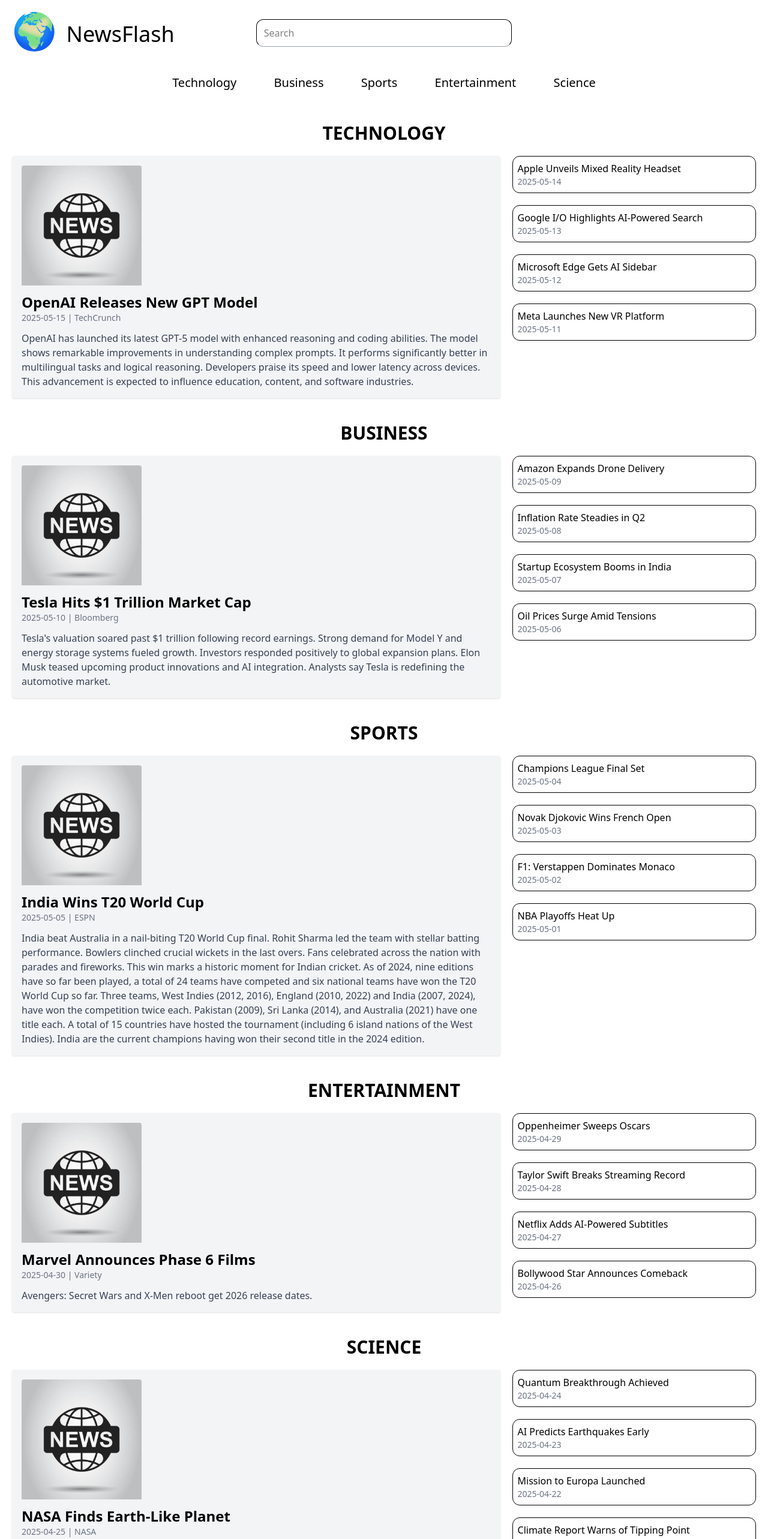
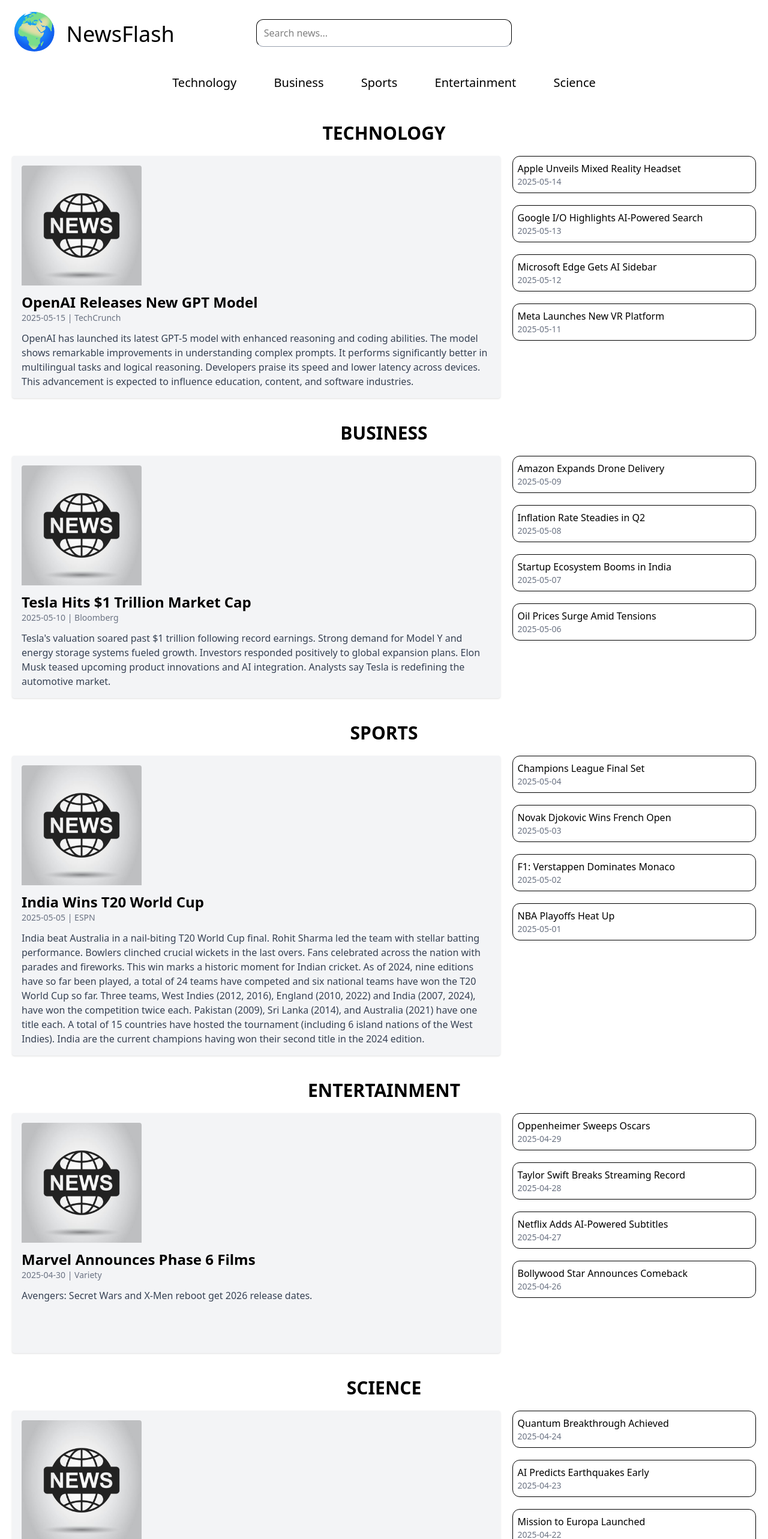
Before and after one commit to KinnariTamhane/news-flash, a Next.js app in the folder newsflash/: page / in a window 1280 px wide. Shown: the top 2566 px of the page at 60% size. Built offline with nearby package versions, Linux system fonts and the light colour scheme.

Commit message:
updated filter functionality

```diff
--- a/newsflash/src/app/ClientWrapper.tsx
+++ b/newsflash/src/app/ClientWrapper.tsx
@@ -1,11 +1,10 @@
 "use client";
 
 import NewsContainer from '@/components/NewsContainer';
-import Card from '@/components/Card';
 import Navigation from '@/components/Navigation';
 import Link from 'next/link';
 import SearchNews from '@/components/SearchNews';
-import React, { useState } from 'react'
+import React, { useEffect, useState } from 'react';
 
 type Article = {
   id: string;
@@ -13,31 +12,60 @@
   summary: string;
   url: string;
   publishedAt: string;
+  source?: string;
+  image?: string;
+};
+
+type NewsData = {
+  [category: string]: Article[];
 };
 
 type ClientWrapperProps = {
-  result: Article[];
-}
+  result: NewsData;
+};
 
-export default function ClientWrapper({result}:ClientWrapperProps) {
-    const [query, setQuery] = useState('')
+const ClientWrapper: React.FC<ClientWrapperProps> = ({ result }) => {
+  const [query, setQuery] = useState('');
+  const [filteredData, setFilteredData] = useState<NewsData>(result);
+
+  useEffect(() => {
+    if (!query.trim()) {
+      setFilteredData(result); // reset to full data if query empty
+      return;
+    }
+
+    const newFilteredData: NewsData = {};
+
+    Object.entries(result).forEach(([category, articles]) => {
+      const filteredArticles = articles.filter(
+        (a) =>
+          a.title.toLowerCase().includes(query.toLowerCase()) ||
+          a.summary.toLowerCase().includes(query.toLowerCase())
+      );
+      if (filteredArticles.length > 0) {
+        newFilteredData[category] = filteredArticles;
+      }
+    });
+
+    setFilteredData(newFilteredData);
+  }, [query, result]);
+
   return (
     <>
-        <div className='block md:grid md:grid-cols-3 mx-4 md:mx-0 mb-'>
-            <Link href="/" className='px-5 py-3 mt-12 md:mt-0 w-full'>
-                <p className='text-center md:text-left text-4xl md:text-6xl pt-2'>🌍 <span className='text-3xl lg:text-4xl align-middle'>NewsFlash</span></p>
-            </Link>
-            <SearchNews onSearchChange={setQuery}/>
-        </div>
-        <Navigation/>
-        {
-            query.trim() === ''
-            ?
-            <NewsContainer data={result}/>
-            :
-            ''
-            // <Card article={result}/>
-        }
+      <div className="block md:grid md:grid-cols-3 mx-4 md:mx-0 mb-">
+        <Link href="/" className="px-5 py-3 mt-12 md:mt-0 w-full">
+          <p className="text-center md:text-left text-4xl md:text-6xl pt-2">
+            🌍 <span className="text-3xl lg:text-4xl align-middle">NewsFlash</span>
+          </p>
+        </Link>
+        <SearchNews onSearchChange={setQuery} />
+      </div>
+
+      <Navigation />
+
+      <NewsContainer data={query.trim() === '' ? result : filteredData} />
     </>
-  )
-}
+  );
+};
+
+export default ClientWrapper;
--- a/newsflash/src/components/NewsContainer.tsx
+++ b/newsflash/src/components/NewsContainer.tsx
@@ -44,7 +44,7 @@
           <div key={category} className="flex flex-col gap-5">
             <h2 id={category} className="text-3xl font-bold uppercase text-center">{category}</h2>
             <div className="md:flex md:gap-5">
-              {/* LEFT: Main article (2/3) */}
+
               <div className="md:w-2/3 bg-gray-100 shadow rounded p-4">
                 <Image
                   src='/news.jpg'
@@ -58,8 +58,8 @@
                 <p className="mt-3 text-gray-700">{mainArticle.summary}</p>
               </div>
 
-              {/* RIGHT: Other articles (1/3) */}
-              <div className="md:w-1/3 bg-white rounded  space-y-3 overflow-y-auto max-h-[500px]">
+
+              <div className="md:w-1/3 bg-white rounded  space-y-3 overflow-y-auto h-[400px] overflow-auto">
                 {otherArticles.map((article) => (
                   <div
                     key={article.id}
--- a/newsflash/src/components/SearchNews.tsx
+++ b/newsflash/src/components/SearchNews.tsx
@@ -1,24 +1,22 @@
-"use client";
-import {useState} from 'react'
-import React from 'react'
+import React from 'react';
 
-type SearchProps = {
-  onSearchChange: (value: string) => void;
+type SearchNewsProps = {
+  onSearchChange: (query: string) => void;
 };
 
-function SearchNews({onSearchChange}:SearchProps) {
-
-const [searchInput,setSearchInput] = useState('');
-
-  if(searchInput){
-  onSearchChange(searchInput)
-  }
+const SearchNews: React.FC<SearchNewsProps> = ({ onSearchChange }) => {
+  const handleChange = (e: React.ChangeEvent<HTMLInputElement>) => {
+    onSearchChange(e.target.value);
+  };
 
   return (
-    <div>
-        <input className='border rounded-xl border-b-gray-400 px-3 py-2 mt-8 block w-full h-1/2 outline-0 focus:border-blue-400 ' placeholder='Search' value={searchInput} onChange={(e: React.ChangeEvent<HTMLInputElement>) => setSearchInput(e.target.value)}></input>
-    </div>
-  )
-}
+    <input
+      type="text"
+      placeholder="Search news..."
+      onChange={handleChange}
+      className='border rounded-xl border-b-gray-400 px-3 py-2 mt-8 block w-full h-1/2 outline-0 focus:border-blue-400 '
+    />
+  );
+};
 
-export default SearchNews
+export default SearchNews;
```
